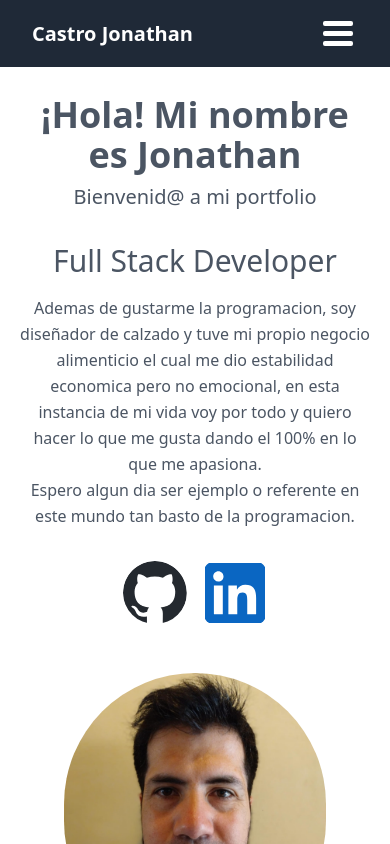
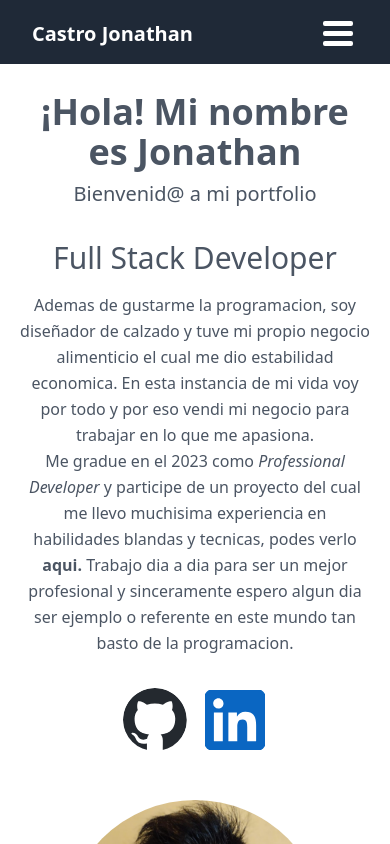
Before and after one commit to johnydeev/castro-jonathan-portfolio, a Next.js app: page / in a window 390 px wide. Shown: the top 844 px of the page. Built offline with nearby package versions, Linux system fonts and the light colour scheme.

Commit message:
Added nav responsive

```diff
--- a/src/app/globals.css
+++ b/src/app/globals.css
@@ -13,9 +13,9 @@
 } */
 
 @media (max-width: 1024px) {
-    #desktop{
+    /* #desktop {
         display: none;
-    }
+    } */
     #mobile{
         display: flex;
     }
@@ -30,8 +30,38 @@
     transform-origin: 5px 0px;
     transition: all 0.2s linear;
     }
+        .link {
+            position: absolute;
+            top: 11px;
+            left: 0px;
+            background-color: rgb(31 41 55 / var(--tw-bg-opacity));
+            color: white;
+            display: flex;
+            flex-direction: column;
+            border-bottom-right-radius: 100%;
+            justify-content: flex-start;
+            line-height: 60px;
+            padding-top: 40px;
+        }
+
+        .link.close {
+
+            transform: rotate(90deg) translate(-100px, 800px);
+            width: 90%;
+            height: 90vh;
+            transition: 0.6s ease all;
+        }
+
+        .link.open {
+            transform: rotate(0deg) translate(0px, 53px);
+            width: 70%;
+            height: 90vh;
+            transition: 0.6s ease all;
+        }
+
     .hamburg.open span:nth-child(1) {
         transform: rotate(45deg) translate(0px, 0px);
+
     }
     .hamburg.open span:nth-child(2){
         display: none;
--- a/src/components/AboutMe.jsx
+++ b/src/components/AboutMe.jsx
@@ -8,10 +8,22 @@ const AboutMe = () => {
         </h1>
         <div className="mb-6 leading-relaxed">
           <p>
-            Ademas de gustarme la programacion, soy diseñador de calzado y tuve mi propio negocio alimenticio el cual me dio estabilidad economica pero no emocional, en esta instancia de mi vida voy por todo y quiero hacer lo que me gusta dando el 100% en lo que me apasiona.
+            Ademas de gustarme la programacion, soy diseñador de calzado y tuve
+            mi propio negocio alimenticio el cual me dio estabilidad economica.
+            En esta instancia de mi vida voy por todo y por eso vendi mi negocio
+            para trabajar en lo que me apasiona.
           </p>
           <p>
-            Espero algun dia ser ejemplo o referente en este mundo tan basto de
+            Me gradue en el 2023 como <i>Professional Developer</i> y participe de un proyecto del cual me llevo muchisima experiencia en habilidades blandas y tecnicas, podes verlo{" "}
+            <a
+              href="https://infinit-ecommerce.vercel.app/"
+              target="_blank"
+              rel="noopener noreferrer"
+            >
+              <strong>aqui.</strong>{" "}
+            </a>
+            Trabajo dia a dia para ser un mejor profesional y sinceramente
+            espero algun dia ser ejemplo o referente en este mundo tan basto de
             la programacion.
           </p>
         </div>
--- a/src/components/navbar.jsx
+++ b/src/components/navbar.jsx
@@ -11,7 +11,7 @@ const Navbar = () => {
 
 
   return (
-    <nav id="nav" className="bg-gray-800 text-white px-4">
+    <nav id="nav" className="bg-gray-800 text-white px-4 h-16">
       <div
         id="desktop"
         className="container mx-auto flex justify-between items-center p-4"
@@ -37,24 +37,22 @@ const Navbar = () => {
           </Link>
         </div>
 
-      </div>
-
         <div
-        id="mobile"
-        className="container mx-auto flex justify-between items-center p-4"
-      >
-        <span className="text-xl font-bold">Castro Jonathan</span>
-
-        <div
-          className={`hamburg ${isOpen && "open"}`}
+          className={`hamburg ${isOpen && "open h-[35px]"}`}
           onClick={() => setIsOpen(!isOpen)}
         >
           <span></span>
           <span></span>
           <span></span>
         </div>
+
       </div>
 
+    </nav>
+  );
+}
+
+export default Navbar
 {/* <button
   id="theme"
   onClick={changeTheme}
@@ -74,8 +72,3 @@ const Navbar = () => {
     />
   </picture>
 </button> */}
-    </nav>
-  );
-}
-
-export default Navbar
```
Lines whose indentation alone changed are shown as unchanged.
